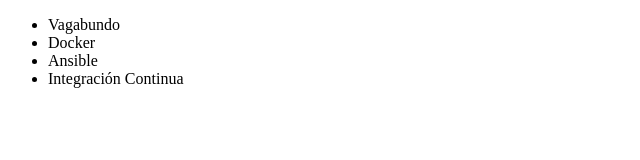
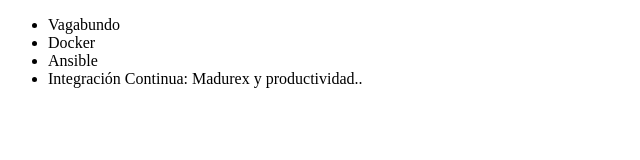
Before and after one commit to fsocha29/alura-git, a plain HTML site: page index.html in a window 1280 px wide. Shown: the whole page, without its empty margins (0-640 px from the left). Drawn offline with Linux system fonts and the light colour scheme.

Commit message:
Renombrando curso de integración

```diff
--- a/index.html
+++ b/index.html
@@ -9,7 +9,7 @@
          <li> Vagabundo </li>
          <li> Docker </li>
          <li> Ansible </li>
-         <li> Integración Continua </li>
+         <li> Integración Continua: Madurex y productividad.. </li>
      </ul>
 </body>
 </html>
```
